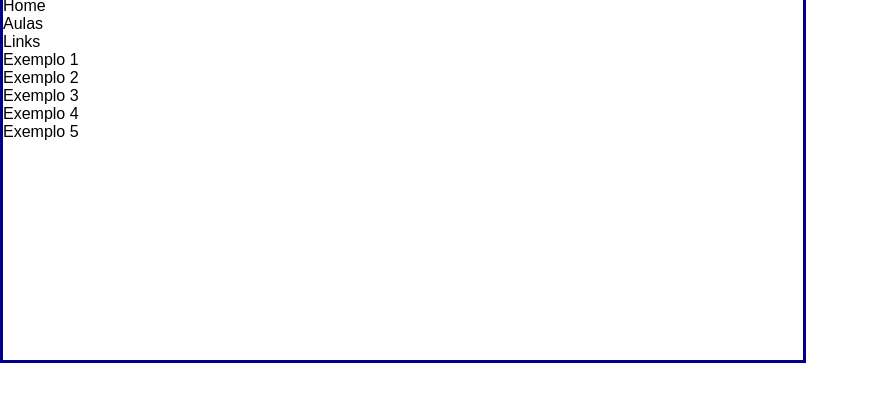
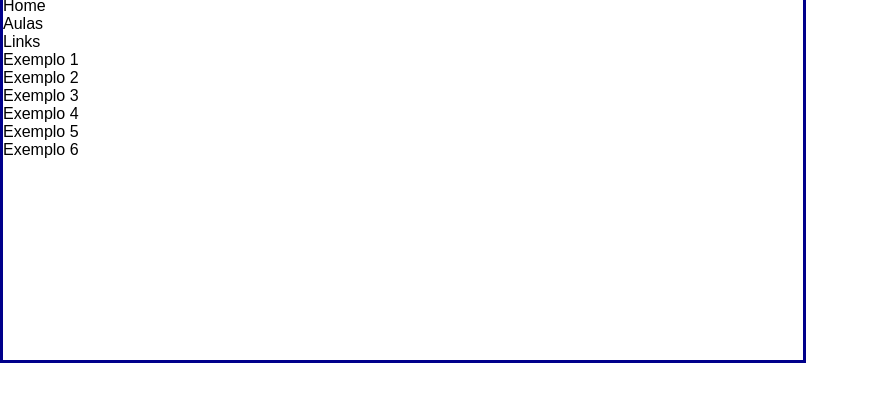
Before and after one commit to fernandasilva152/ADSIntroduct, a plain HTML site: page index.html in a window 1280 px wide. Shown: the part 43-444 px from the top of the page, without its empty margins (0-869 px from the left). Drawn offline with Linux system fonts and the light colour scheme.

Commit message:
Update index.html

```diff
--- a/index.html
+++ b/index.html
@@ -24,6 +24,7 @@
                 <li>Exemplo 3</li>
                 <li>Exemplo 4</li>
                 <li>Exemplo 5</li>
+                <li>Exemplo 6</li>
             </ul>
         </nav>
     </div>
```
